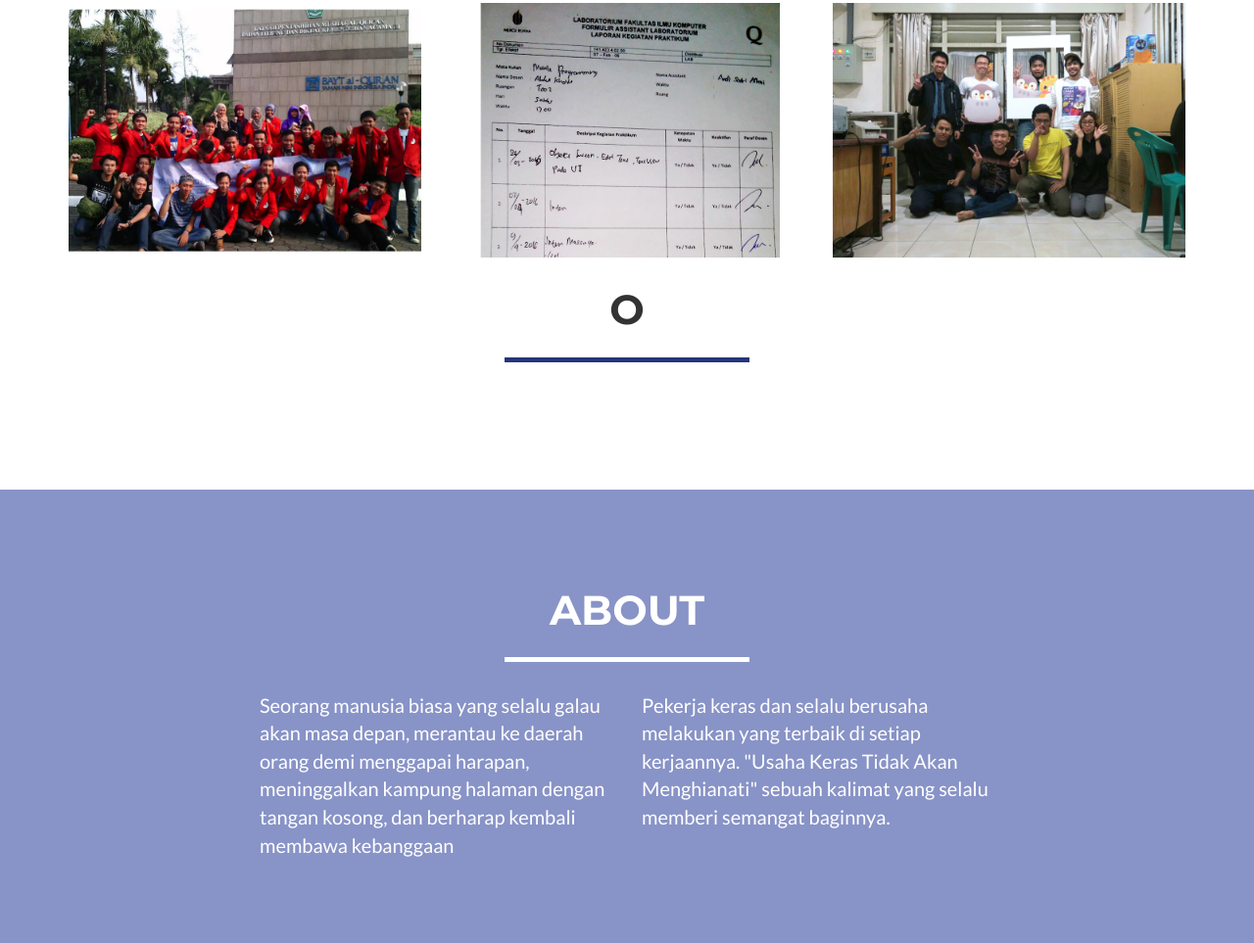
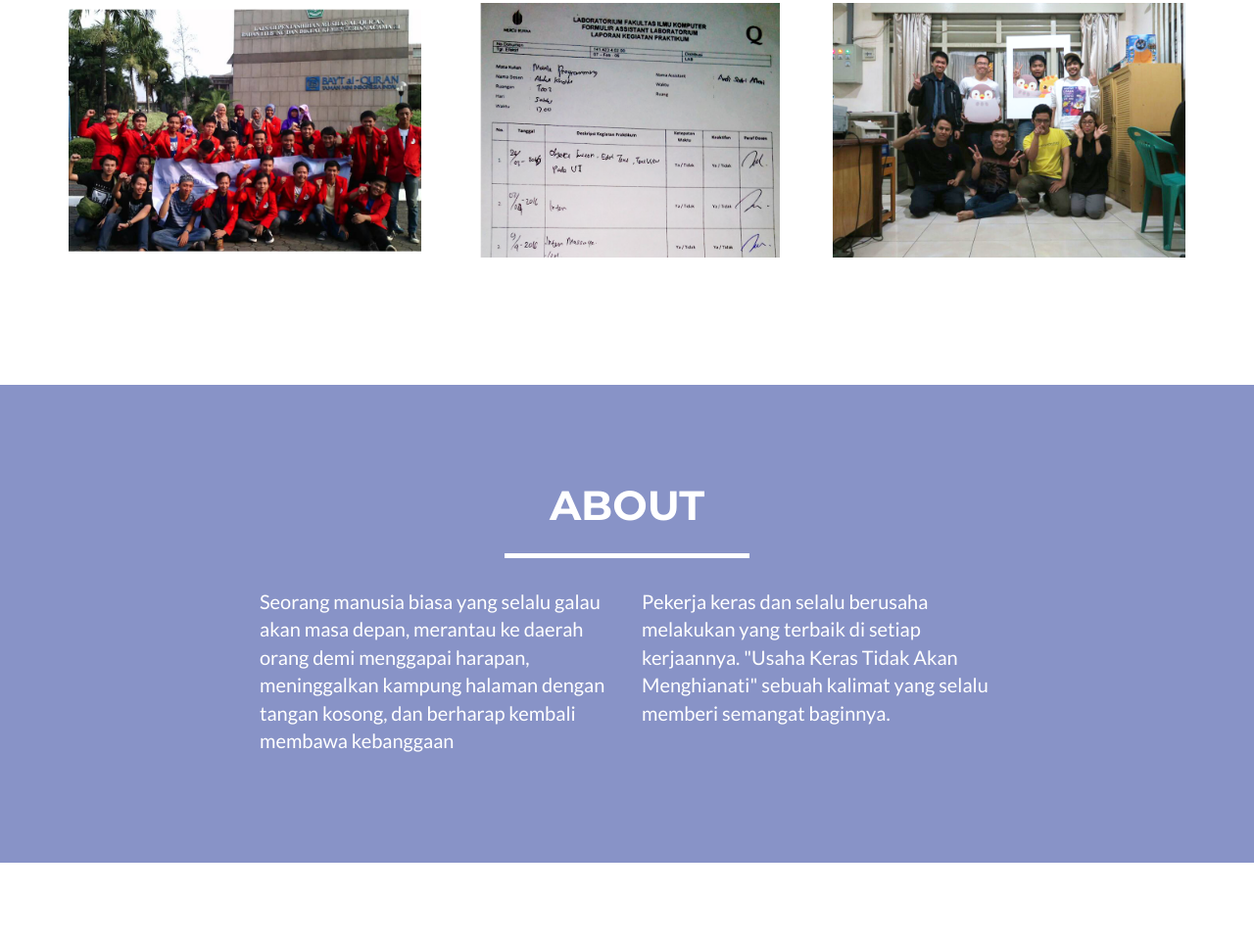
Before and after one commit to Sadri21/Sadri21.github.io, a website: page index.html in a window 1280 px wide. Shown: the part 1237-2200 px from the top of the page at 98% size. Drawn offline with nearby package versions, Linux system fonts and the light colour scheme.

Commit message:
Update index.html

```diff
--- a/index.html
+++ b/index.html
@@ -155,10 +155,6 @@
                 </div>
             </div>
 			<div class="row">
-                <div class="col-lg-12 text-center">
-                    <h2>O</h2>
-                    <hr class="star-primary">
-                </div>
             </div>
         </div>
     </section>
@@ -250,8 +246,8 @@
                 <div class="row">
                     <div class="footer-col col-md-4">
                         <h3>Location</h3>
-                        <p>3481 Melrose Place
-                            <br>Beverly Hills, CA 90210</p>
+                        <p>Jln. Hj Juhri No 70
+                            <br>Meruya, Kembangan, Jakarta Barat</p>
                     </div>
                     <div class="footer-col col-md-4">
                         <h3>Around the Web</h3>
```
